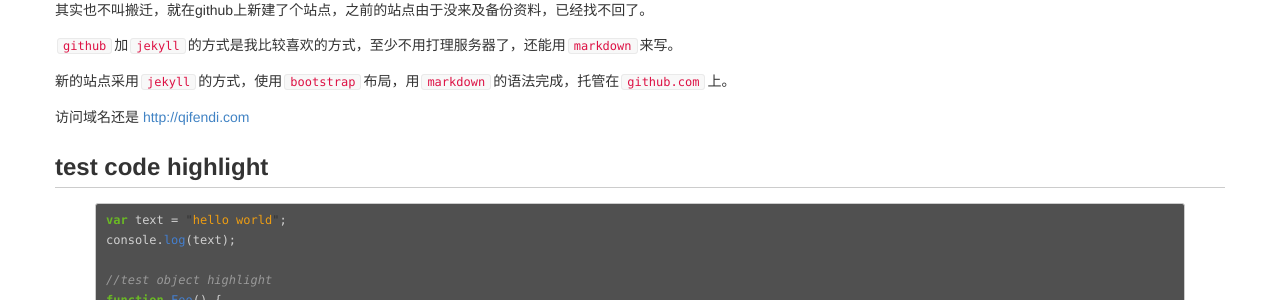
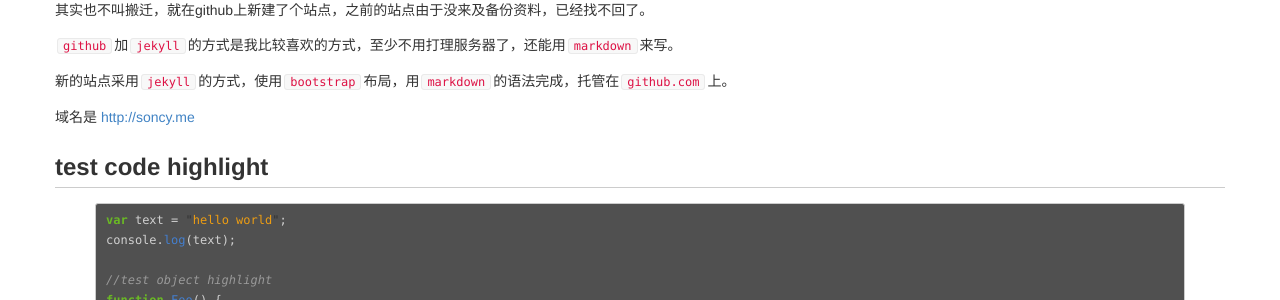
Before and after one commit to soncy/soncy.github.com, a Jekyll site: the page built from _posts/2013-04-12-first-blog.md, in a window 1280 px wide. Shown: the part 172-472 px from the top of the page. Built offline with Jekyll 4.4.1, drawn with Linux system fonts in a browser that asks for light colours; Markdown is read by kramdown in place of the engine named in the settings; comment, search, counter and statistics services are not loaded.

```diff
--- a/_config.yml
+++ b/_config.yml
@@ -1,3 +1,4 @@
 permalink: /:year/:month/:day/:title.html
 markdown: rdiscount
 pygments: true
+baseurl: /
--- a/_posts/2013-04-12-first-blog.md
+++ b/_posts/2013-04-12-first-blog.md
@@ -9,7 +9,7 @@
 
 新的站点采用`jekyll`的方式，使用`bootstrap`布局，用`markdown`的语法完成，托管在`github.com`上。
 
-访问域名还是 <http://qifendi.com>
+域名是 <http://soncy.me>
 
 ## test code highlight
 
```
